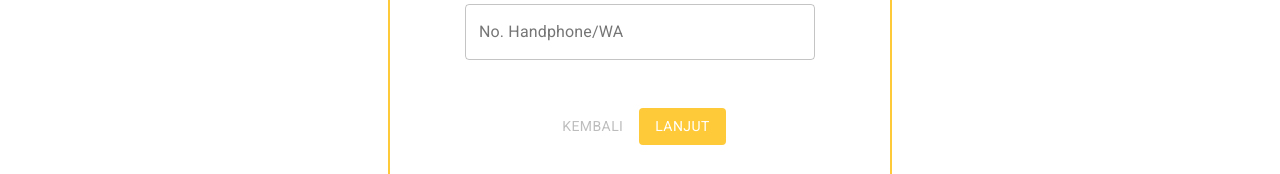
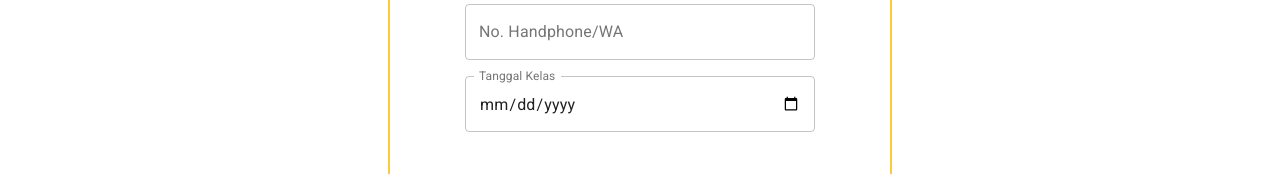
Before and after one commit to syaina/react-aorta-web, a React (Create React App) app: page /daftar-kelas in a window 1280 px wide. Shown: the part 391-565 px from the top of the page. Built offline with nearby package versions, Linux system fonts and the light colour scheme; no server answers.

Commit message:
update FormBooking (add tanggal)

```diff
--- a/src/components/FormBooking.js
+++ b/src/components/FormBooking.js
@@ -9,12 +9,10 @@ import MenuItem from '@material-ui/core/MenuItem';
 import InputLabel from '@material-ui/core/InputLabel';
 import FormControl from '@material-ui/core/FormControl';
 
-import AuthService from '../services/auth.service';
-
 const useStyles = makeStyles((theme) => ({
     root: {
       '& > *': {
-        margin: theme.spacing(1),
+        margin: theme.spacing(2),
         width: '100%',
         minWidth: '120px',
         maxWidth: '350px',
@@ -27,7 +25,6 @@ const useStyles = makeStyles((theme) => ({
     },
     formControl: {
         width: '100%',
-        margin: theme.spacing(1),
         minWidth: 120,
         maxWidth: 350,
         marginLeft: 'auto',
@@ -37,19 +34,15 @@ const useStyles = makeStyles((theme) => ({
 
 export default function FormBooking({parentCallback}) {
     const classes = useStyles();
-    const [alert, setAlert] = useState("");
     const [products, setProducts] = useState([]);
 
     const [produk, setProduk] = useState();
     const [produkLainnya, setProdukLainnya] = useState("");
     const [noHandphone, setNoHandphone] = useState()
+    const [tanggal, setTanggal] = useState(new Date('2021-08-16T21:11:54'));
 
     const [anotherOption, setAnotherOption] = useState(false);
 
-    const {
-        handleSubmit,
-        formState: { errors }
-    } = useForm();
 
     useEffect(() => {
         const endpoint = "/produk";
@@ -77,8 +70,9 @@ export default function FormBooking({parentCallback}) {
 
     useEffect(() => {
         produk === "other" ? setAnotherOption(true) : setAnotherOption(false)
-        parentCallback(produk, noHandphone, produkLainnya)
-    }, [produk, noHandphone, produkLainnya]);
+        parentCallback(produk, noHandphone, produkLainnya, tanggal)
+        console.log(tanggal)
+    }, [produk, noHandphone, produkLainnya, tanggal]);
 
     const showAnotherOption = () => {
         setAnotherOption(true)
@@ -105,15 +99,18 @@ export default function FormBooking({parentCallback}) {
                             }
                             <MenuItem value="other" onSelected={() => showAnotherOption()}>Lainnya</MenuItem>
                         </Select>
+                    </FormControl>
+                </div>
 
                 {
                     anotherOption ?
-                                <div className="mt-2">
-                                    <TextField variant="standard"
+                        <div className="">
+                            <TextField
+                                variant="outlined"
                                 name="other"
-                                        label="Produk Lain"
-                                        placeholder="Isi Produk Lainnya"
+                                label="Produk Lainnya"
                                 type="text"
+                                value={produkLainnya}
                                 onChange={(event) => setProdukLainnya(event.target.value)}
                                 fullWidth
                             />
@@ -121,16 +118,32 @@ export default function FormBooking({parentCallback}) {
                     : null
                 }
 
-                    </FormControl>
-                </div>
-
-                <div className="mb-5">
-                    <TextField variant="outlined"
+                <div className="">
+                    <TextField
+                        variant="outlined"
                         name="no_handphone"
                         label="No. Handphone/WA"
                         type="tel"
+                        value={noHandphone}
                         onChange={(event) => {setNoHandphone(event.target.value)}}
                         fullWidth
+                    />
+                </div>
+
+                <div className="mt-1 mb-5">
+                    <TextField
+                        variant="outlined"
+                        name="tanggal"
+                        label="Tanggal Kelas"
+                        type="date"
+                        id="date"
+                        format="dd/MM/yyyy"
+                        value={tanggal}
+                        onChange={(event) => {setTanggal(event.target.value)}}
+                        fullWidth
+                        InputLabelProps={{
+                            shrink: true,
+                        }}
                     />
                 </div>
             </form>
--- a/src/containers/Stepper.js
+++ b/src/containers/Stepper.js
@@ -48,8 +48,9 @@ export default function HorizontalLabelPositionBelowStepper(props) {
 
   const id_user = AuthService.getUser();
   const [produk, setProduk] = useState();
+  const [produkLainnya, setProdukLainnya] = useState();
   const [noHandphone, setNoHandphone] = useState();
-  const [produkLainnya, setProdukLainnya] = useState();
+  const [tanggal, setTanggal] = useState();
   const [buktiTransfer, setBuktiTransfer] = useState();
 
   const steps = getSteps();
@@ -74,10 +75,11 @@ export default function HorizontalLabelPositionBelowStepper(props) {
     return ['Pilih Kelas', 'Bukti Transfer'];
   }
 
-  const callback = (produk, noHandphone, produkLainnya) => {
+  const callback = (produk, noHandphone, produkLainnya, tanggal) => {
     setProduk(produk);
     setProdukLainnya(produkLainnya);
     setNoHandphone(noHandphone);
+    setTanggal(tanggal);
   }
 
   const getFiles = (files) => {
@@ -102,6 +104,7 @@ export default function HorizontalLabelPositionBelowStepper(props) {
     formData.append('id_produk', produk);
     formData.append('other_produk', produkLainnya);
     formData.append('no_handphone', noHandphone);
+    formData.append('tanggal', tanggal);
     formData.append('bukti_transfer', buktiTransfer);
 
     const config = {
```
Lines whose indentation alone changed are shown as unchanged.
